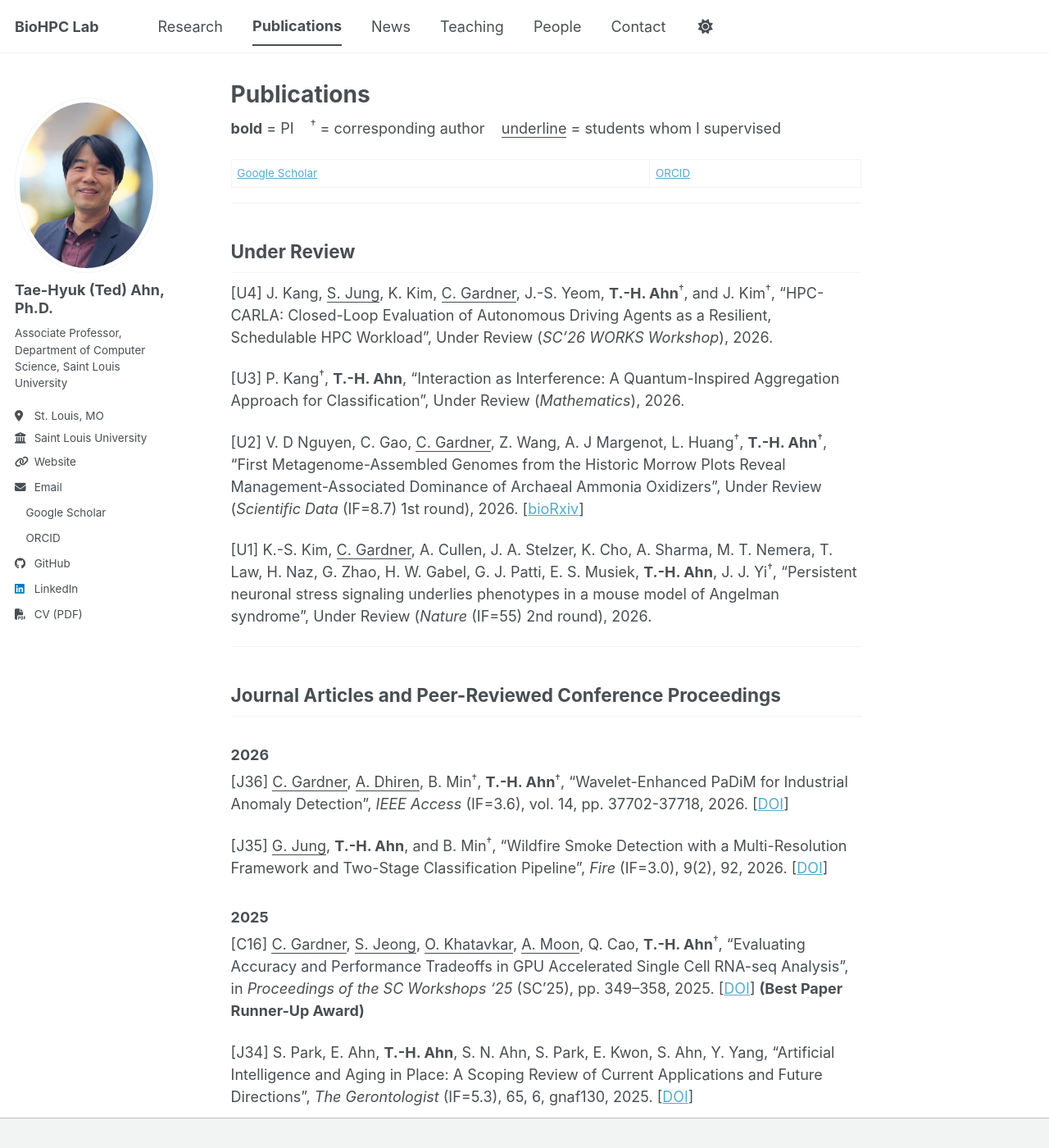
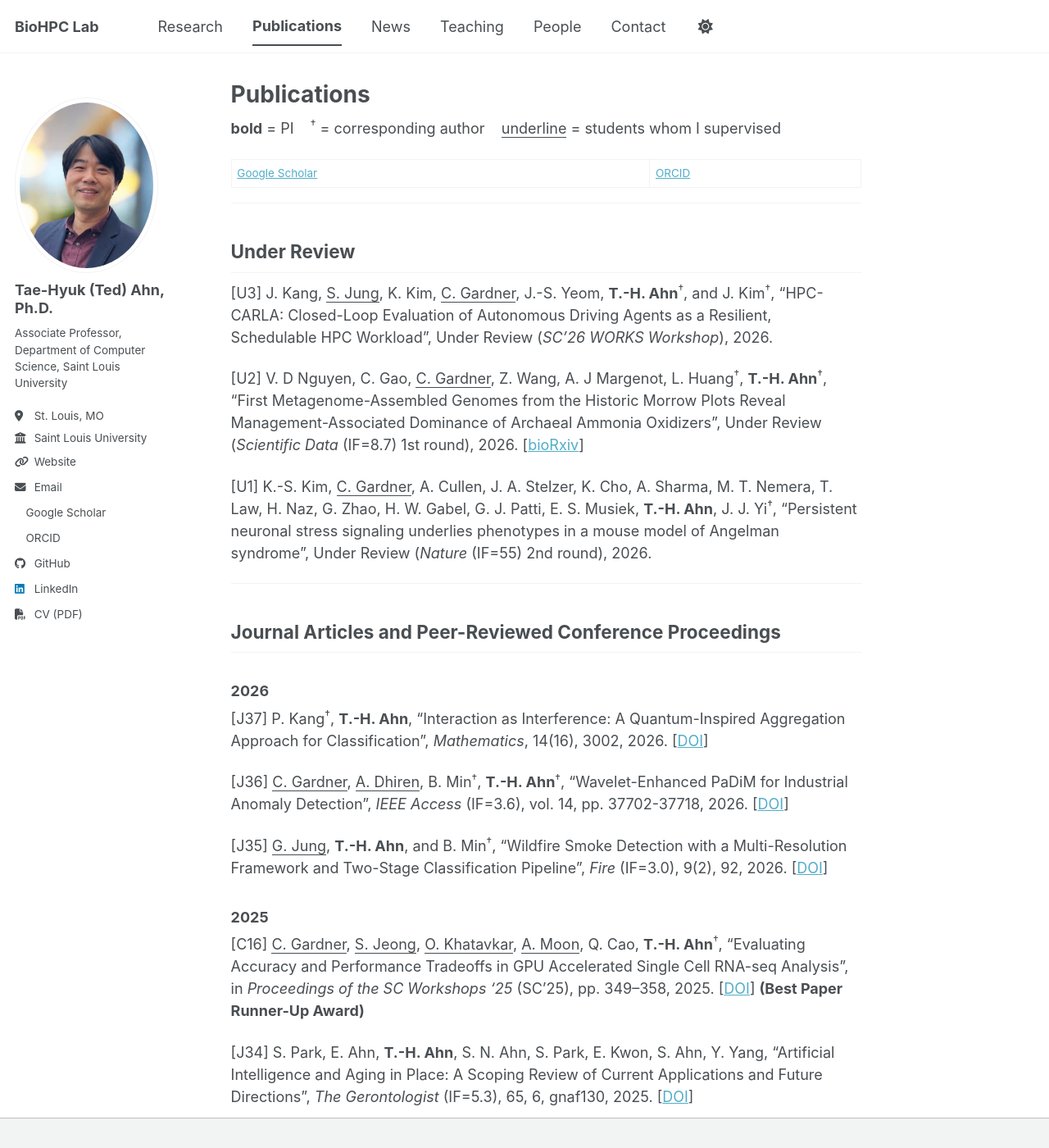
Before and after one commit to BioHPC/BioHPC.github.io, a Jekyll site: the page built from _pages/publications.md, in a window 1280 px wide and 1400 px high. Shown: the whole window at 82% size. Built offline with Jekyll 4.4.1, drawn with Linux system fonts in a browser that asks for light colours; a style sheet for code colours, icons or effects is not loaded.

Commit message:
modified:   _pages/publications.md

```diff
--- a/_pages/publications.md
+++ b/_pages/publications.md
@@ -13,9 +13,7 @@ author_profile: true
 
 ## Under Review
 
-[U4] J. Kang, <u>S. Jung</u>, K. Kim, <u>C. Gardner</u>, J.-S. Yeom, <b>T.-H. Ahn</b><sup>†</sup>, and J. Kim<sup>†</sup>, "HPC-CARLA: Closed-Loop Evaluation of Autonomous Driving Agents as a Resilient, Schedulable HPC Workload", Under Review (<i>SC'26 WORKS Workshop</i>), 2026.
-
-[U3] P. Kang<sup>†</sup>, <b>T.-H. Ahn</b>, "Interaction as Interference: A Quantum-Inspired Aggregation Approach for Classification", Under Review (<i>Mathematics</i>), 2026.
+[U3] J. Kang, <u>S. Jung</u>, K. Kim, <u>C. Gardner</u>, J.-S. Yeom, <b>T.-H. Ahn</b><sup>†</sup>, and J. Kim<sup>†</sup>, "HPC-CARLA: Closed-Loop Evaluation of Autonomous Driving Agents as a Resilient, Schedulable HPC Workload", Under Review (<i>SC'26 WORKS Workshop</i>), 2026.
 
 [U2] V. D Nguyen, C. Gao, <u>C. Gardner</u>, Z. Wang, A. J Margenot, L. Huang<sup>†</sup>, <b>T.-H. Ahn</b><sup>†</sup>, "First Metagenome-Assembled Genomes from the Historic Morrow Plots Reveal Management-Associated Dominance of Archaeal Ammonia Oxidizers", Under Review (<i>Scientific Data</i> (IF=8.7) 1st round), 2026. [[bioRxiv](https://doi.org/10.64898/2026.03.24.714042)]
 
@@ -28,6 +26,8 @@ author_profile: true
 ## Journal Articles and Peer-Reviewed Conference Proceedings
 
 ### 2026
+
+[J37] P. Kang<sup>†</sup>, <b>T.-H. Ahn</b>, "Interaction as Interference: A Quantum-Inspired Aggregation Approach for Classification", <i>Mathematics</i>, 14(16), 3002, 2026. [[DOI](https://doi.org/10.3390/math14163002)]
 
 [J36] <u>C. Gardner</u>, <u>A. Dhiren</u>, B. Min<sup>†</sup>, <b>T.-H. Ahn</b><sup>†</sup>, "Wavelet-Enhanced PaDiM for Industrial Anomaly Detection", <i>IEEE Access</i> (IF=3.6), vol. 14, pp. 37702-37718, 2026. [[DOI](https://doi.org/10.1109/ACCESS.2026.3669882)]
 
```
